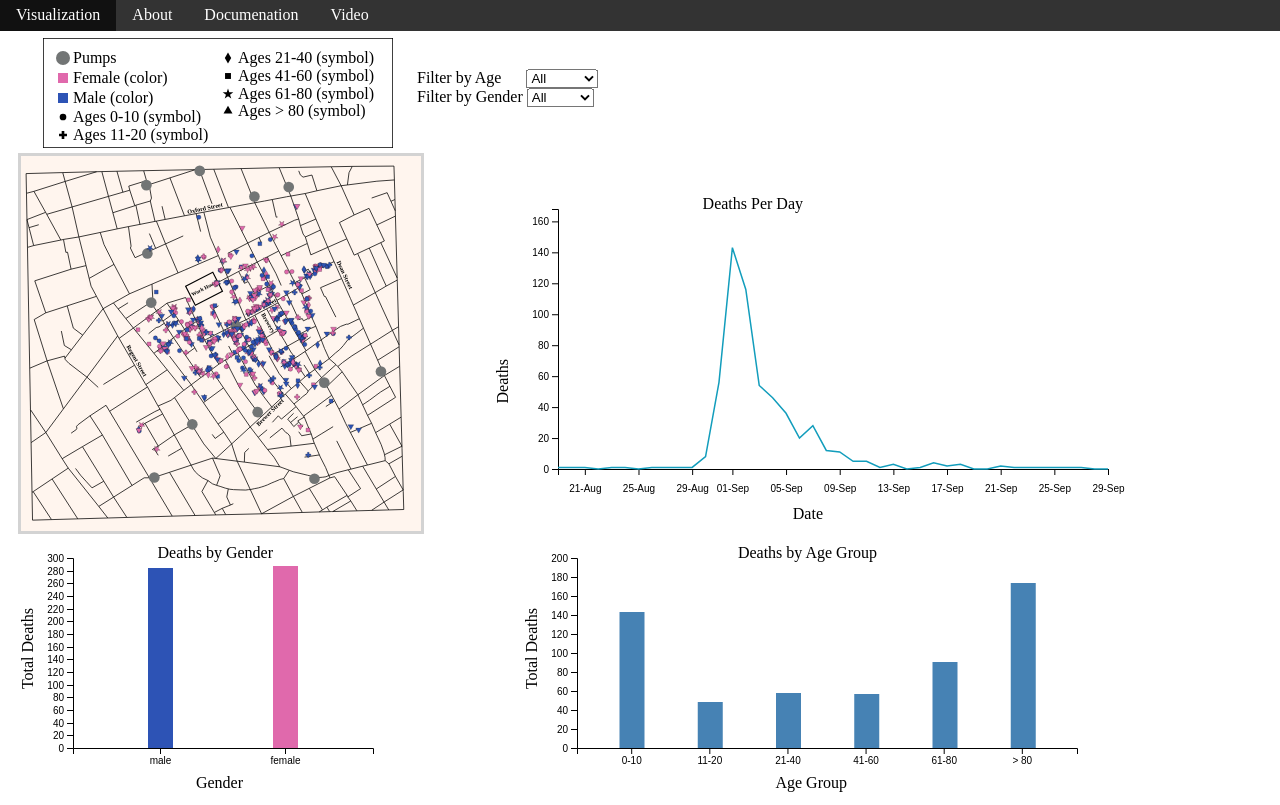
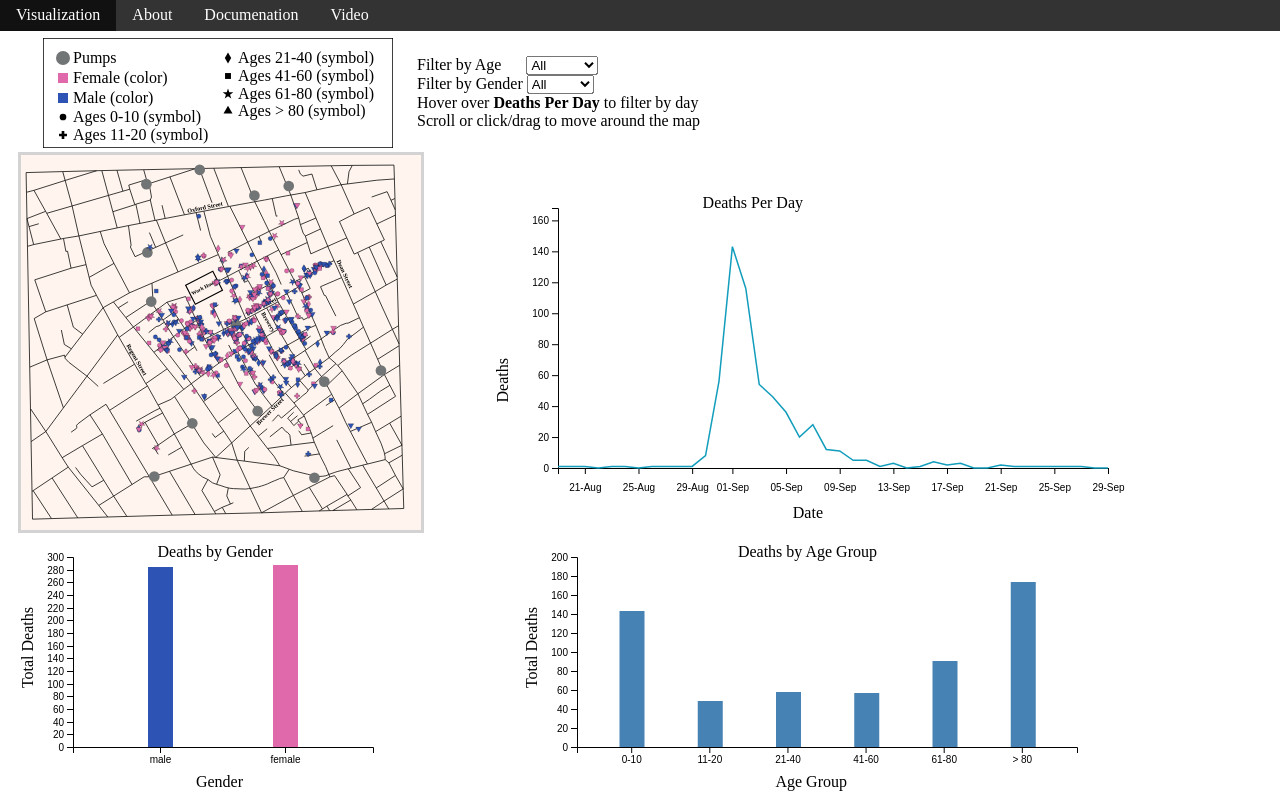
Before and after one commit to maharte/maharte.github.io, a plain HTML site: page index.html in a window 1280 px wide. Drawn offline with nearby package versions, Linux system fonts and the light colour scheme.

Commit message:
add directions next to filters, and reset filter boxes on reload

```diff
--- a/index.html
+++ b/index.html
@@ -44,7 +44,7 @@
 
 <div style="margin-left: 10px;">
     <svg id="pump-legend" style="margin-left: 25px; margin-top:15px; width: 350px; height: 110px; display:inline-block"></svg>
-    <div style="display:inline-block; transform: translateY(-120%); margin-left: 20px;">
+    <div style="display:inline-block; transform: translateY(-30%); margin-left: 20px;">
         <div>
             <label for="deathByAge">Filter by Age</label>
             <select name="deathByAge" id="deathByAge" onchange="filterPumps()" style="margin-left: 21px; width: 72px;">>
@@ -65,6 +65,12 @@
                 <option value="male">Male</option>
                 <option value="female">Female</option>
             </select>
+        </div>
+        <div>
+            <p style="margin:0;">Hover over <strong>Deaths Per Day</strong> to filter by day</p>
+        </div>
+        <div>
+            <p style="margin:0;">Scroll or click/drag to move around the map</p>
         </div>
     </div>
 
@@ -742,6 +748,10 @@
     }
 
     Promise.all(files).then((data) => {
+        // This is to prevent the selectboxes from getting out of sync
+        document.getElementById("deathByAge").value = '-1';
+        document.getElementById("deathByGender").value = '-1';
+
         createMap(data[0]);
         addPumps(data[1]);
         let aggDeaths = splitDeathsByDay(data[2], data[3]);
```
